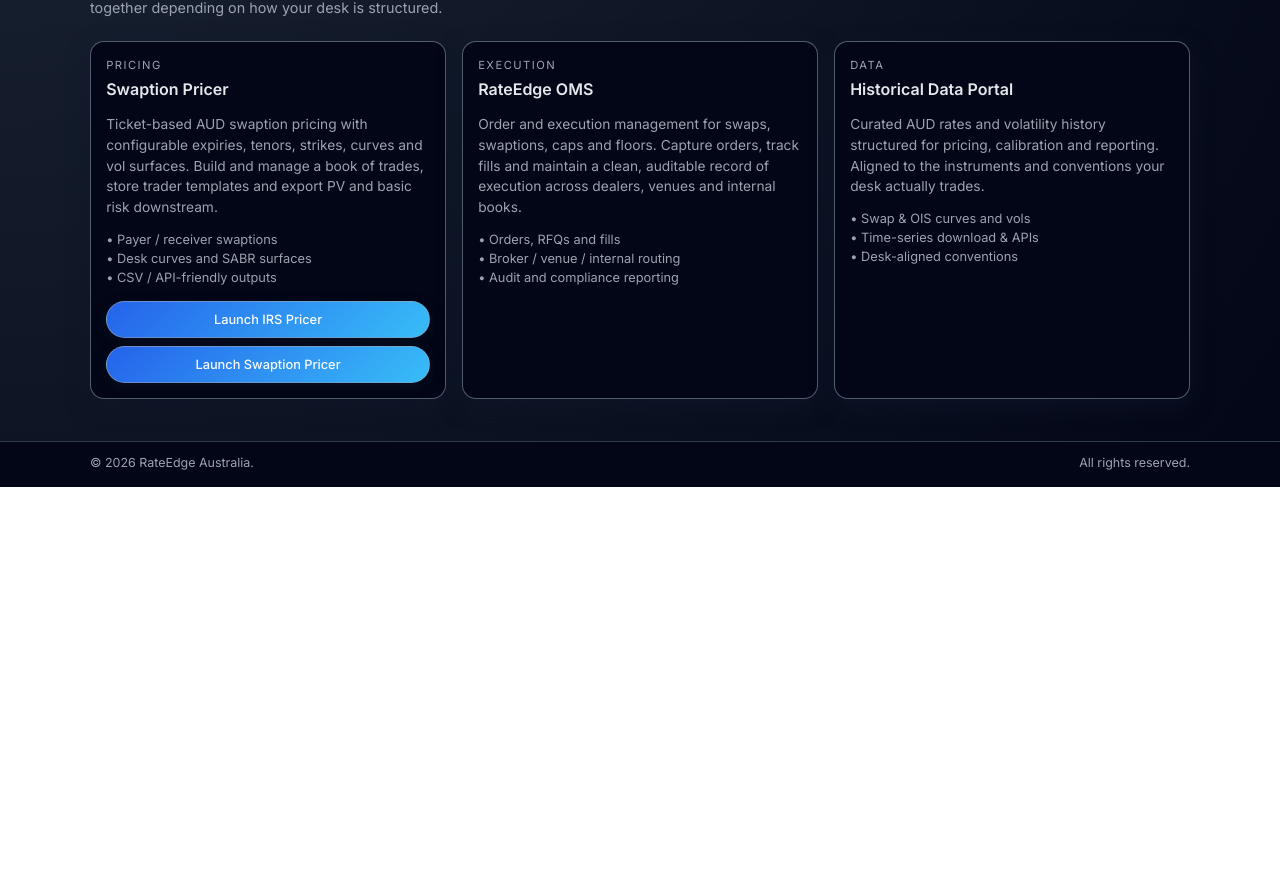
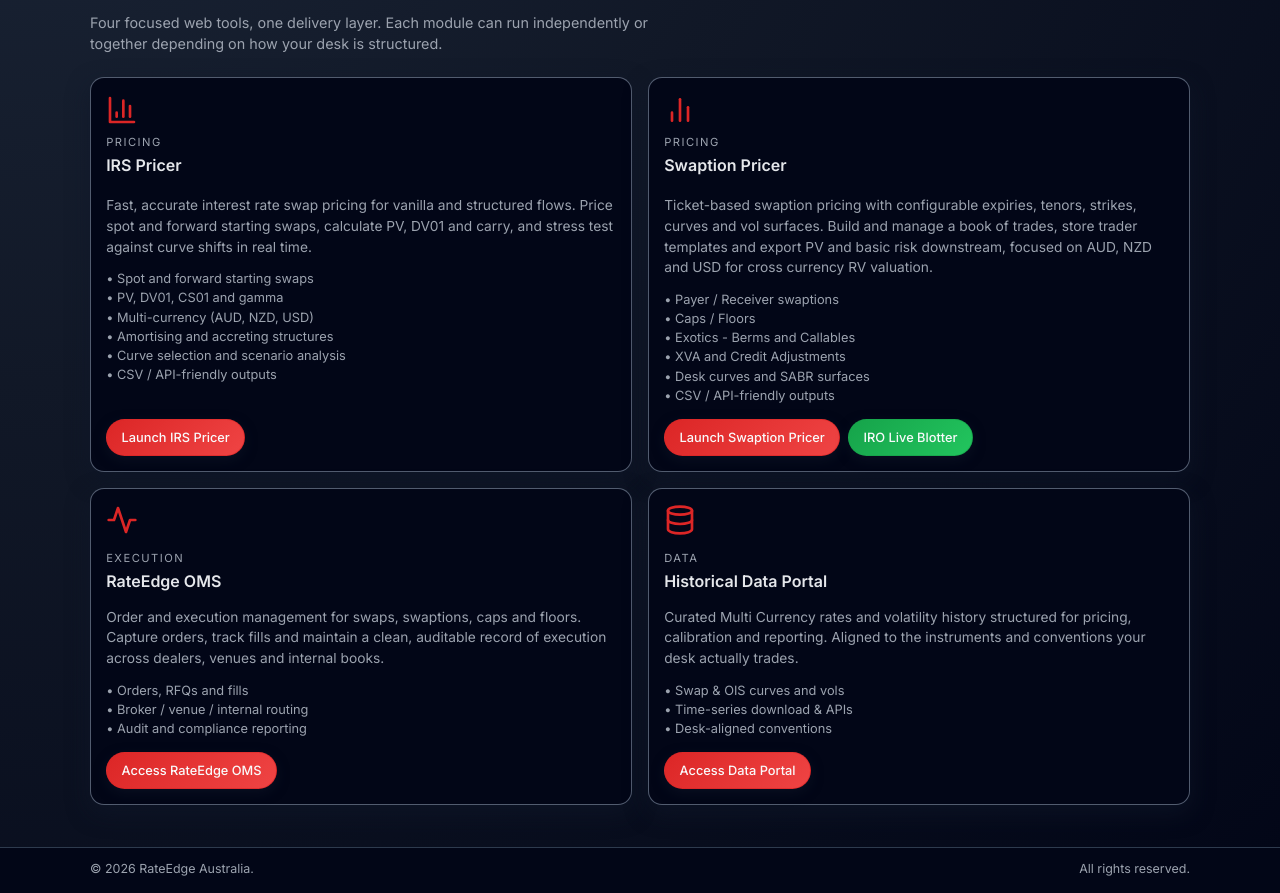
Before and after one commit to wpo70/rateedge_web, a website: page products.html in a window 1280 px wide. Shown: the part 453-1346 px from the top of the page. Before the commit the page ends 940 px from the top, so only its background shows below. Drawn offline with Linux system fonts and the light colour scheme.

Commit message:
Add OMS and Data Portal access buttons

```diff
--- a/products.html
+++ b/products.html
@@ -5,6 +5,9 @@
   <title>RateEdge – Products</title>
   <meta name="viewport" content="width=device-width, initial-scale=1" />
   <link rel="icon" type="image/svg+xml" href="RateEdge-Favicon.svg" />
+  <link rel="apple-touch-icon" href="apple-touch-icon.png" />
+  <link rel="manifest" href="manifest.json" />
+  <meta name="theme-color" content="#1e3a5f" />
   <link rel="preconnect" href="https://fonts.googleapis.com">
   <link rel="preconnect" href="https://fonts.gstatic.com" crossorigin>
   <link href="https://fonts.googleapis.com/css2?family=Inter:wght@400;500;600;700&display=swap" rel="stylesheet">
@@ -37,7 +40,7 @@
       gap: .5rem;
     }
     .brand { display: flex; align-items: center; gap: .6rem; }
-    .brand-logo { height: 30px; }
+    .brand-logo { height: 70px; }
     .brand-sub {
       font-size: .7rem; color: #9ca3af;
       text-transform: uppercase; letter-spacing: .16em;
@@ -59,12 +62,17 @@
     .nav-cta {
       border-radius:999px;
       padding:.38rem .95rem;
-      background:linear-gradient(135deg,#2563eb,#38bdf8);
+      background:linear-gradient(135deg,#dc2626,#ef4444);
       color:#f9fafb;
       font-size:.82rem;
-      border:1px solid rgba(148,163,184,.6);
+      border:1px solid rgba(220,38,38,.6);
       box-shadow:0 10px 26px rgba(15,23,42,.75);
       white-space:nowrap;
+      transition: transform .2s, box-shadow .2s;
+    }
+    .nav-cta:hover {
+      transform: translateY(-2px);
+      box-shadow:0 14px 32px rgba(15,23,42,.85);
     }
     .nav-toggle {
       display:none;
@@ -79,11 +87,13 @@
     @media(max-width:780px){
       nav{display:none}
       nav.open{
+        display:flex;
         position:absolute;top:100%;left:0;right:0;
         background:rgba(15,23,42,.99);
         border-bottom:1px solid rgba(31,41,55,.9);
         flex-direction:column;
         padding:.6rem 1.1rem .8rem;
+        z-index:50;
       }
       nav.open .nav-link, nav.open .nav-cta{
         width:100%;text-align:left;
@@ -121,12 +131,12 @@
       background:rgba(15,23,42,.96);
       font-size:.8rem;
       border-top:1px solid rgba(31,41,55,.9);
-      color:#cbd5f5;
+      color:#e5e7eb;
     }
 
     .product-grid{
       display:grid;
-      grid-template-columns:repeat(3,minmax(0,1fr));
+      grid-template-columns:repeat(2,minmax(0,1fr));
       gap:1rem;
     }
     @media(max-width:900px){.product-grid{grid-template-columns:minmax(0,1fr);}}
@@ -138,6 +148,12 @@
       padding:.95rem;
       box-shadow:0 8px 22px rgba(15,23,42,.6);
       font-size:.86rem;
+      transition: transform .2s, box-shadow .2s, border-color .2s;
+    }
+    .product-card:hover {
+      transform: translateY(-4px);
+      box-shadow:0 16px 36px rgba(15,23,42,.7);
+      border-color:rgba(148,163,184,.75);
     }
     .product-kicker{
       font-size:.7rem;
@@ -145,6 +161,12 @@
       text-transform:uppercase;
       letter-spacing:.13em;
       margin-bottom:.15rem;
+    }
+    .product-icon {
+      width: 32px;
+      height: 32px;
+      margin-bottom: .5rem;
+      color: #dc2626;
     }
     .product-title{
       font-size:1rem;
@@ -181,15 +203,15 @@
 <header>
   <div class="nav-inner">
     <div class="brand">
-      <img src="RateEdge-Horizontal.svg" alt="RateEdge Australia" class="brand-logo" />
+      <img src="RateEdge-Logo-Dark.svg" alt="RateEdge Australia" class="brand-logo" />
       <div class="brand-sub">Tools for Institutional Rates Desks</div>
     </div>
     <button class="nav-toggle" aria-label="Toggle navigation">☰</button>
     <nav id="mainNav">
       <a href="index.html" class="nav-link">Home</a>
       <a href="products.html" class="nav-link active">Products</a>
-      <a href="how-it-fits.html" class="nav-link">How it fits</a>
-      <a href="who-its-for.html" class="nav-link">Who it’s for</a>
+      <a href="how-it-fits.html" class="nav-link">Integration</a>
+      <a href="who-its-for.html" class="nav-link">Clients</a>
       <a href="index.html#contact" class="nav-link">Contact</a>
       <a href="index.html#contact" class="nav-cta">Request a demo</a>
     </nav>
@@ -200,36 +222,61 @@
   <div class="page-hero">
     <div class="page-hero-img"></div>
     <div class="page-hero-bar">
-      RateEdge platform components – Swaption Pricer, RateEdge OMS and the Historical Data Portal.
+      RateEdge platform components – IRS Pricer, Swaption Pricer, RateEdge OMS and the Historical Data Portal.
     </div>
   </div>
 
   <h1>Products</h1>
   <p class="section-sub">
-    Three focused web tools, one delivery layer. Each module can run independently or together depending on how
+    Four focused web tools, one delivery layer. Each module can run independently or together depending on how
     your desk is structured.
   </p>
 
   <div class="product-grid">
-    <article class="product-card">
+    <article class="product-card" style="display:flex;flex-direction:column;">
+      <svg class="product-icon" viewBox="0 0 24 24" fill="none" stroke="currentColor" stroke-width="2" stroke-linecap="round" stroke-linejoin="round"><path d="M3 3v18h18"/><path d="M18 17V9"/><path d="M13 17V5"/><path d="M8 17v-3"/></svg>
+      <div class="product-kicker">Pricing</div>
+      <div class="product-title">IRS Pricer</div>
+      <p class="product-text">
+        Fast, accurate interest rate swap pricing for vanilla and structured flows. Price spot and forward starting swaps, calculate PV, DV01 and carry, and stress test against curve shifts in real time.
+      </p>
+      <div class="product-meta" style="flex:1;">
+        • Spot and forward starting swaps<br>
+        • PV, DV01, CS01 and gamma<br>
+        • Multi-currency (AUD, NZD, USD)<br>
+        • Amortising and accreting structures<br>
+        • Curve selection and scenario analysis<br>
+        • CSV / API-friendly outputs
+      </div>
+      <div style="margin-top:.85rem;">
+        <a href="https://rateedge-irs-aajsquigpwzrsy6kfxxl8d.streamlit.app" target="_blank" style="display:inline-block;text-align:center;padding:.5rem .9rem;border-radius:999px;background:linear-gradient(135deg,#dc2626,#ef4444);color:#f9fafb;font-size:.8rem;font-weight:500;border:1px solid rgba(220,38,38,.6);box-shadow:0 4px 12px rgba(15,23,42,.5);">Launch IRS Pricer</a>
+      </div>
+    </article>
+
+    <article class="product-card" style="display:flex;flex-direction:column;">
+      <svg class="product-icon" viewBox="0 0 24 24" fill="none" stroke="currentColor" stroke-width="2" stroke-linecap="round" stroke-linejoin="round"><line x1="18" y1="20" x2="18" y2="10"></line><line x1="12" y1="20" x2="12" y2="4"></line><line x1="6" y1="20" x2="6" y2="14"></line></svg>
       <div class="product-kicker">Pricing</div>
       <div class="product-title">Swaption Pricer</div>
       <p class="product-text">
-        Ticket-based AUD swaption pricing with configurable expiries, tenors, strikes, curves and vol surfaces.
-        Build and manage a book of trades, store trader templates and export PV and basic risk downstream.
+        Ticket-based swaption pricing with configurable expiries, tenors, strikes, curves and vol surfaces.
+        Build and manage a book of trades, store trader templates and export PV and basic risk downstream, focused on AUD, NZD and USD for cross currency RV valuation.
       </p>
-      <div class="product-meta">
-        • Payer / receiver swaptions<br>
+      <div class="product-meta" style="flex:1;">
+        • Payer / Receiver swaptions<br>
+        • Caps / Floors<br>
+        • Exotics - Berms and Callables<br>
+        • XVA and Credit Adjustments<br>
         • Desk curves and SABR surfaces<br>
         • CSV / API-friendly outputs
       </div>
-      <div style="margin-top:.85rem;display:flex;flex-direction:column;gap:.5rem;">
-        <a href="#" class="launch-btn" style="display:inline-block;text-align:center;padding:.5rem .9rem;border-radius:999px;background:linear-gradient(135deg,#2563eb,#38bdf8);color:#f9fafb;font-size:.8rem;font-weight:500;border:1px solid rgba(148,163,184,.6);box-shadow:0 4px 12px rgba(15,23,42,.5);">Launch IRS Pricer</a>
-        <a href="https://options.rateedge.au" target="_blank" class="launch-btn" style="display:inline-block;text-align:center;padding:.5rem .9rem;border-radius:999px;background:linear-gradient(135deg,#2563eb,#38bdf8);color:#f9fafb;font-size:.8rem;font-weight:500;border:1px solid rgba(148,163,184,.6);box-shadow:0 4px 12px rgba(15,23,42,.5);">Launch Swaption Pricer</a>
+      <div style="margin-top:.85rem;display:flex;gap:.5rem;flex-wrap:wrap;">
+        <a href="https://rateedge-options.streamlit.app" target="_blank" style="display:inline-block;text-align:center;padding:.5rem .9rem;border-radius:999px;background:linear-gradient(135deg,#dc2626,#ef4444);color:#f9fafb;font-size:.8rem;font-weight:500;border:1px solid rgba(220,38,38,.6);box-shadow:0 4px 12px rgba(15,23,42,.5);">Launch Swaption Pricer</a>
+        <a href="https://wb.rateedge.au" target="_blank" style="display:inline-block;text-align:center;padding:.5rem .9rem;border-radius:999px;background:linear-gradient(135deg,#16a34a,#22c55e);color:#f9fafb;font-size:.8rem;font-weight:500;border:1px solid rgba(22,163,74,.6);box-shadow:0 4px 12px rgba(15,23,42,.5);">IRO Live Blotter</a>
       </div>
     </article>
 
     <article class="product-card">
+      <svg class="product-icon" viewBox="0 0 24 24" fill="none" stroke="currentColor" stroke-width="2" stroke-linecap="round" stroke-linejoin="round"><polyline points="22 12 18 12 15 21 9 3 6 12 2 12"></polyline></svg>
       <div class="product-kicker">Execution</div>
       <div class="product-title">RateEdge OMS</div>
       <p class="product-text">
@@ -241,19 +288,26 @@
         • Broker / venue / internal routing<br>
         • Audit and compliance reporting
       </div>
+      <div style="margin-top:.85rem;">
+        <a href="https://rateedge-oms-oxcmaqj6wsudl8evoys7yw.streamlit.app" target="_blank" style="display:inline-block;text-align:center;padding:.5rem .9rem;border-radius:999px;background:linear-gradient(135deg,#dc2626,#ef4444);color:#f9fafb;font-size:.8rem;font-weight:500;border:1px solid rgba(220,38,38,.6);box-shadow:0 4px 12px rgba(15,23,42,.5);">Access RateEdge OMS</a>
+      </div>
     </article>
 
     <article class="product-card">
+      <svg class="product-icon" viewBox="0 0 24 24" fill="none" stroke="currentColor" stroke-width="2" stroke-linecap="round" stroke-linejoin="round"><ellipse cx="12" cy="5" rx="9" ry="3"></ellipse><path d="M21 12c0 1.66-4 3-9 3s-9-1.34-9-3"></path><path d="M3 5v14c0 1.66 4 3 9 3s9-1.34 9-3V5"></path></svg>
       <div class="product-kicker">Data</div>
       <div class="product-title">Historical Data Portal</div>
       <p class="product-text">
-        Curated AUD rates and volatility history structured for pricing, calibration and reporting. Aligned to the
+        Curated Multi Currency rates and volatility history structured for pricing, calibration and reporting. Aligned to the
         instruments and conventions your desk actually trades.
       </p>
       <div class="product-meta">
         • Swap &amp; OIS curves and vols<br>
         • Time-series download &amp; APIs<br>
         • Desk-aligned conventions
+      </div>
+      <div style="margin-top:.85rem;">
+        <a href="https://rateedge-data-PLACEHOLDER.streamlit.app" target="_blank" style="display:inline-block;text-align:center;padding:.5rem .9rem;border-radius:999px;background:linear-gradient(135deg,#dc2626,#ef4444);color:#f9fafb;font-size:.8rem;font-weight:500;border:1px solid rgba(220,38,38,.6);box-shadow:0 4px 12px rgba(15,23,42,.5);">Access Data Portal</a>
       </div>
     </article>
   </div>
```
